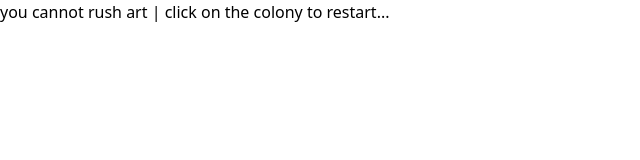
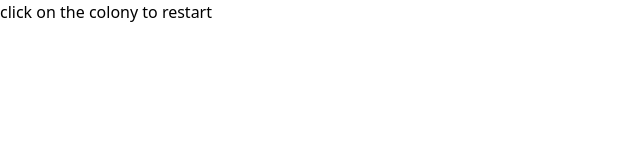
Before and after one commit to begoon/demin.page, a plain HTML site: page site/index.html in a window 1280 px wide. Shown: the whole page, without its empty margins (0-640 px from the left). Drawn offline with nearby package versions, Linux system fonts and the light colour scheme.

Commit message:
Fix help

```diff
--- a/site/index.html
+++ b/site/index.html
@@ -22,7 +22,7 @@
 <body class="p-2">
   <div class="fixed top-0 right-0" id="time" hx-get="/time" hx-trigger="every 1s" hx-target="#time" hx-swap="innerHTML">
   </div>
-  <div class="fixed top-0 left-0">you cannot rush art | click on the colony to restart...</div>
+  <div class="fixed top-0 left-0">click on the colony to restart</div>
   <div hx-trigger="every 1s" hx-get="/life" hx-target="#life" hx-swap="innerHTML"></div>
   <div class="grid h-screen place-items-center" id="life" hx-get="/life?restart=1" hx-target="#life"
     hx-swap="innerHTML">
```
